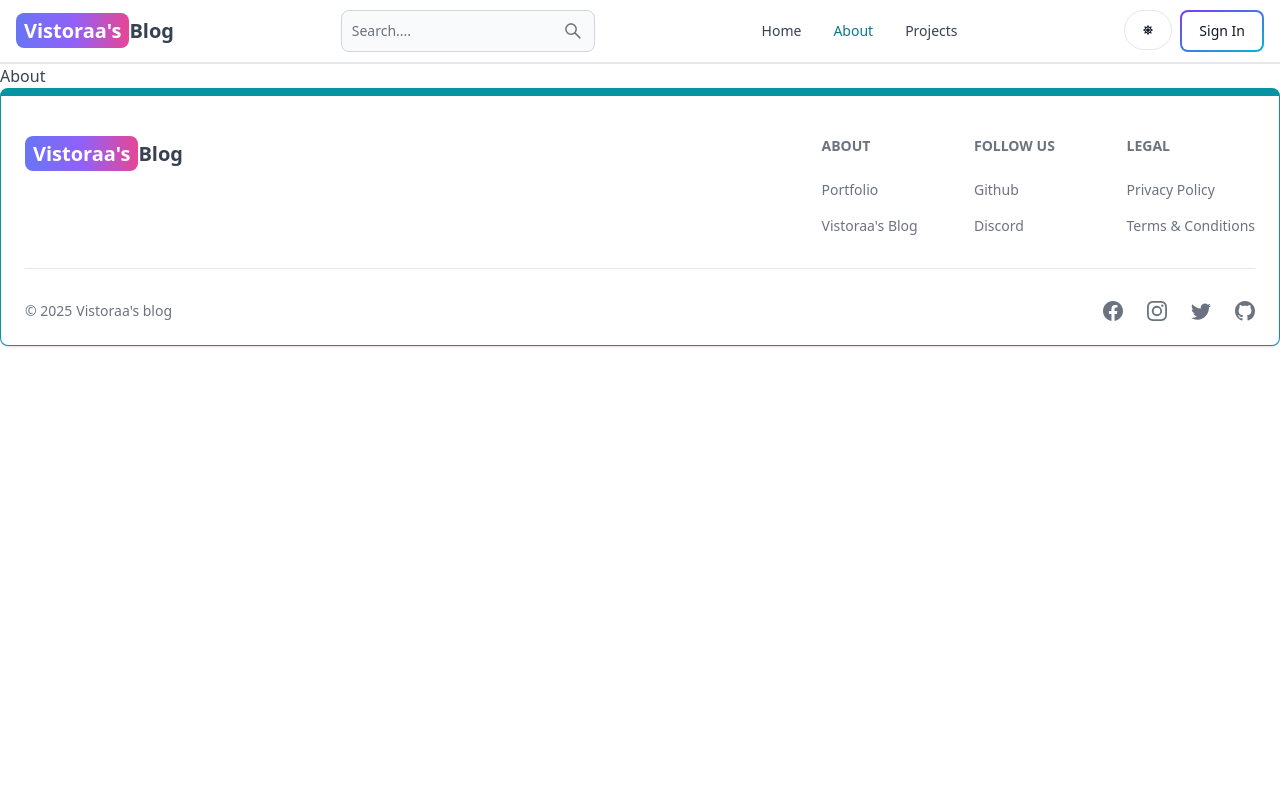
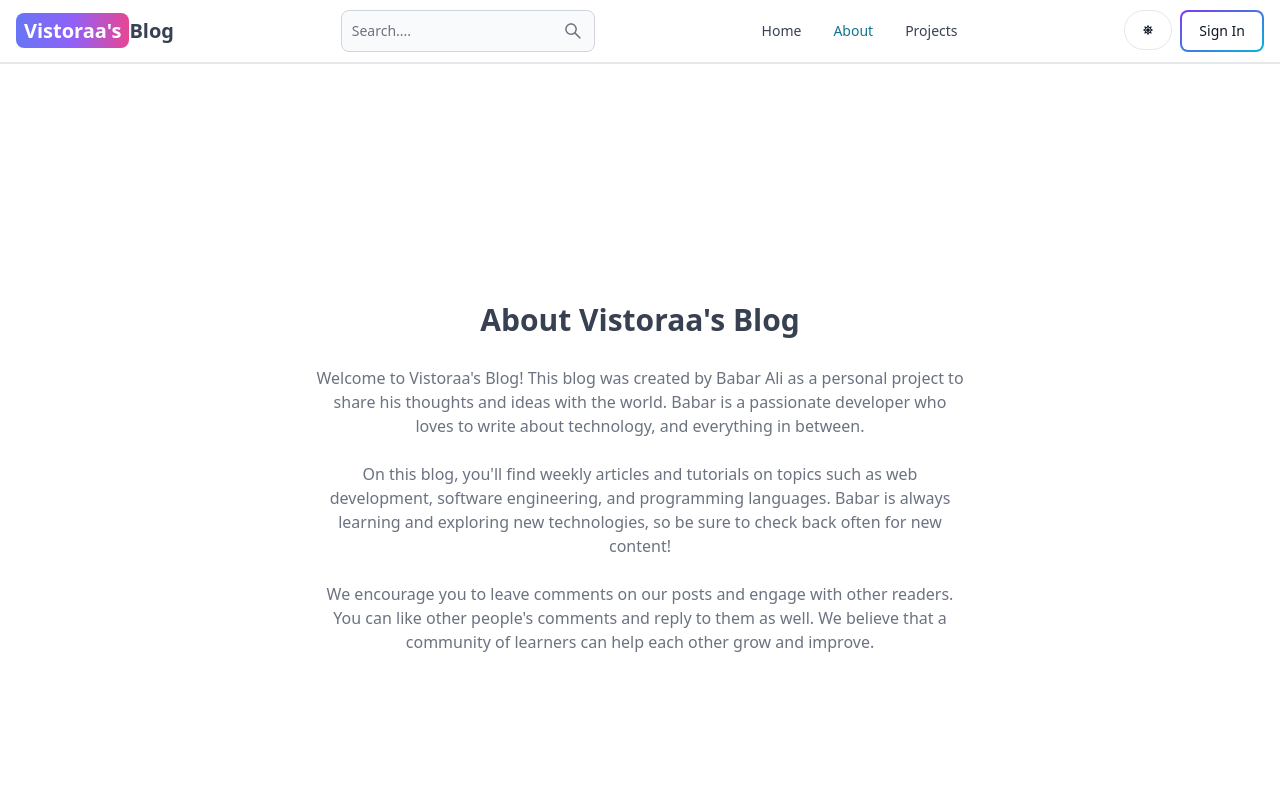
Before and after one commit to BabarDeveloper/mern-blog, a React (Vite) app in the folder blogging-website/: page /about in a window 1280 px wide. Shown: the top 800 px of the page. Built offline with nearby package versions, Linux system fonts and the light colour scheme; no server answers.

Commit message:
complete about and projects pages

```diff
--- a/blogging-website/src/pages/About.jsx
+++ b/blogging-website/src/pages/About.jsx
@@ -1,3 +1,33 @@
 export default function About() {
-  return <div>About</div>;
+  return (
+    <div className="min-h-screen flex items-center justify-center">
+      <div className="max-w-2xl mx-auto p-3 text-center">
+        <div className="">
+          <h1 className="text-3xl font-semibold text-center my-7">
+            About Vistoraa's Blog
+          </h1>
+          <div className="text-base text-gray-500 flex flex-col gap-6">
+            <p>
+              Welcome to Vistoraa's Blog! This blog was created by Babar Ali as
+              a personal project to share his thoughts and ideas with the world.
+              Babar is a passionate developer who loves to write about
+              technology, and everything in between.
+            </p>
+            <p>
+              On this blog, you'll find weekly articles and tutorials on topics
+              such as web development, software engineering, and programming
+              languages. Babar is always learning and exploring new
+              technologies, so be sure to check back often for new content!
+            </p>
+            <p>
+              We encourage you to leave comments on our posts and engage with
+              other readers. You can like other people's comments and reply to
+              them as well. We believe that a community of learners can help
+              each other grow and improve.
+            </p>
+          </div>
+        </div>
+      </div>
+    </div>
+  );
 }
--- a/blogging-website/src/pages/Projects.jsx
+++ b/blogging-website/src/pages/Projects.jsx
@@ -1,3 +1,14 @@
+import CallToAction from "../components/CallToAction";
+
 export default function Projects() {
-  return <div>Projects</div>;
+  return (
+    <div className="min-h-screen max-w-2xl mx-auto flex justify-center items-center flex-col gap-6 p-3 ">
+      <h1 className="text-3xl  font-semibold">Projects</h1>
+      <p className="text-base text-gray-500">
+        Build fun and engaging projects while learning HTML, CSS, and
+        JavaScript!
+      </p>
+      <CallToAction />
+    </div>
+  );
 }
```
